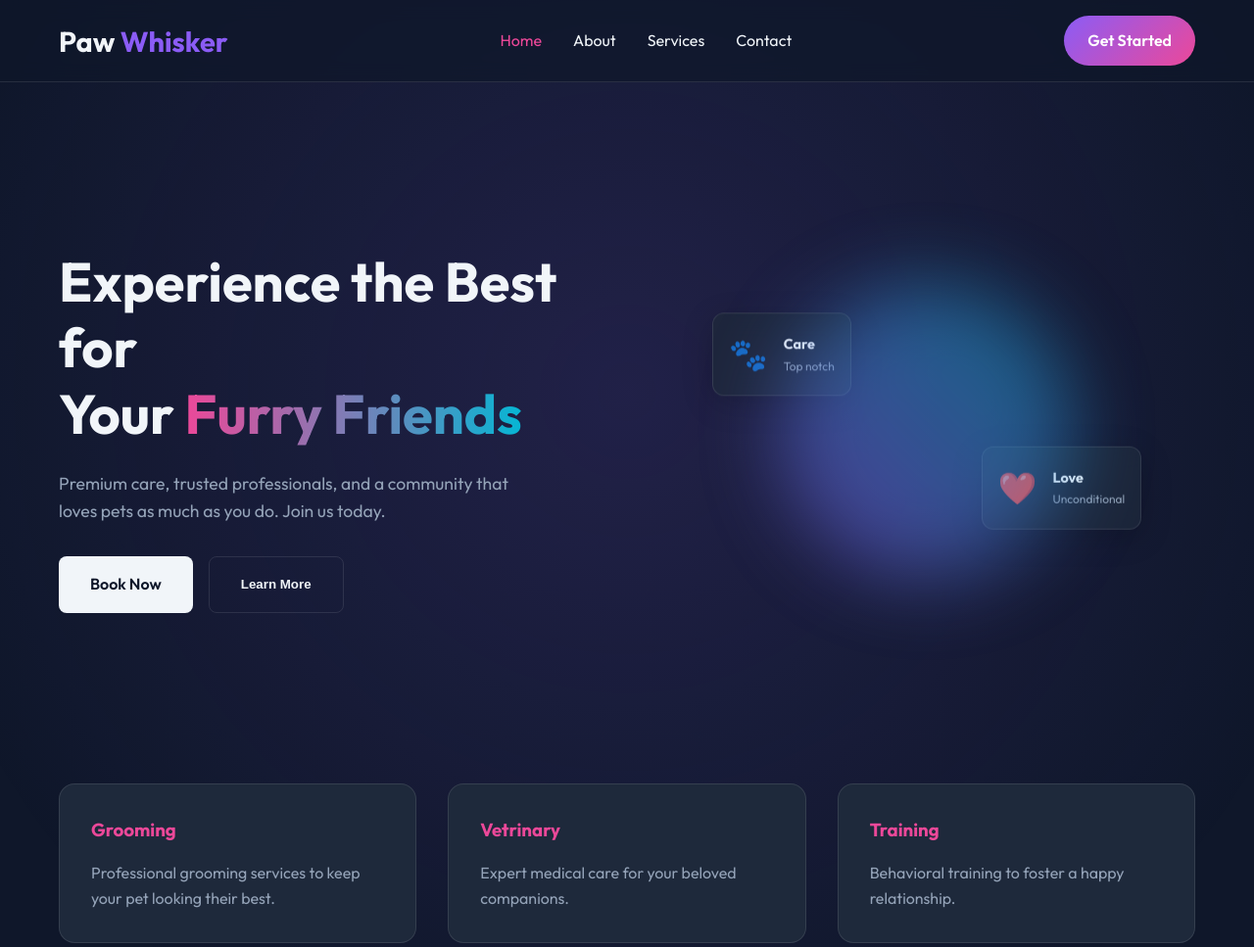
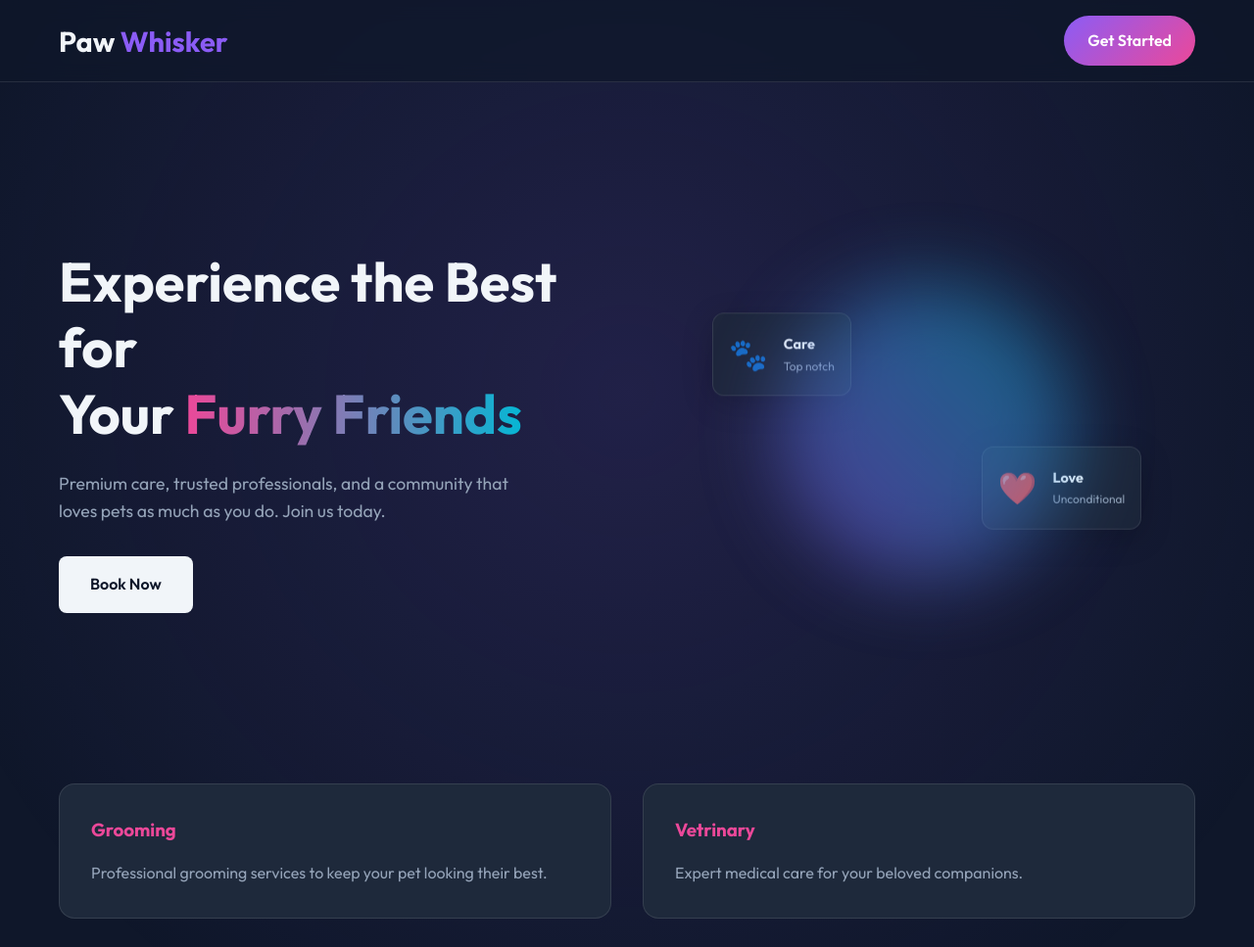
Before and after one commit to galang-herjuno/Tubes-Sistem-Basis-Data, a website: page public/index.html in a window 1280 px wide. Shown: the top 967 px of the page at 98% size. Drawn offline with Linux system fonts and the light colour scheme.

Commit message:
Remove navigation and extra buttons from homepage
Simplified the header by removing the navigation menu and reduced the number of buttons in the hero section. Also removed the 'Training' feature card from the features section to streamline the homepage content.

```diff
--- a/public/index.html
+++ b/public/index.html
@@ -17,18 +17,9 @@
     <header class="glass-header">
         <div class="container header-content">
             <h1 class="logo">Paw <span class="highlight">Whisker</span></h1>
-            <nav>
-                <ul class="nav-links">
-                    <li><a href="#home" class="active">Home</a></li>
-                    <li><a href="#about">About</a></li>
-                    <li><a href="#services">Services</a></li>
-                    <li><a href="#contact">Contact</a></li>
-                </ul>
-            </nav>
             <a href="/login" class="cta-button">Get Started</a>
         </div>
     </header>
-
     <main>
         <section id="home" class="hero-section">
             <div class="container hero-content">
@@ -38,7 +29,6 @@
                         today.</p>
                     <div class="hero-buttons">
                         <a href="/login" class="primary-btn">Book Now</a>
-                        <button class="secondary-btn">Learn More</button>
                     </div>
                 </div>
                 <div class="hero-visual">
@@ -71,10 +61,6 @@
                 <h3>Vetrinary</h3>
                 <p>Expert medical care for your beloved companions.</p>
             </div>
-            <div class="feature-card">
-                <h3>Training</h3>
-                <p>Behavioral training to foster a happy relationship.</p>
-            </div>
         </section>
     </main>
 
```
